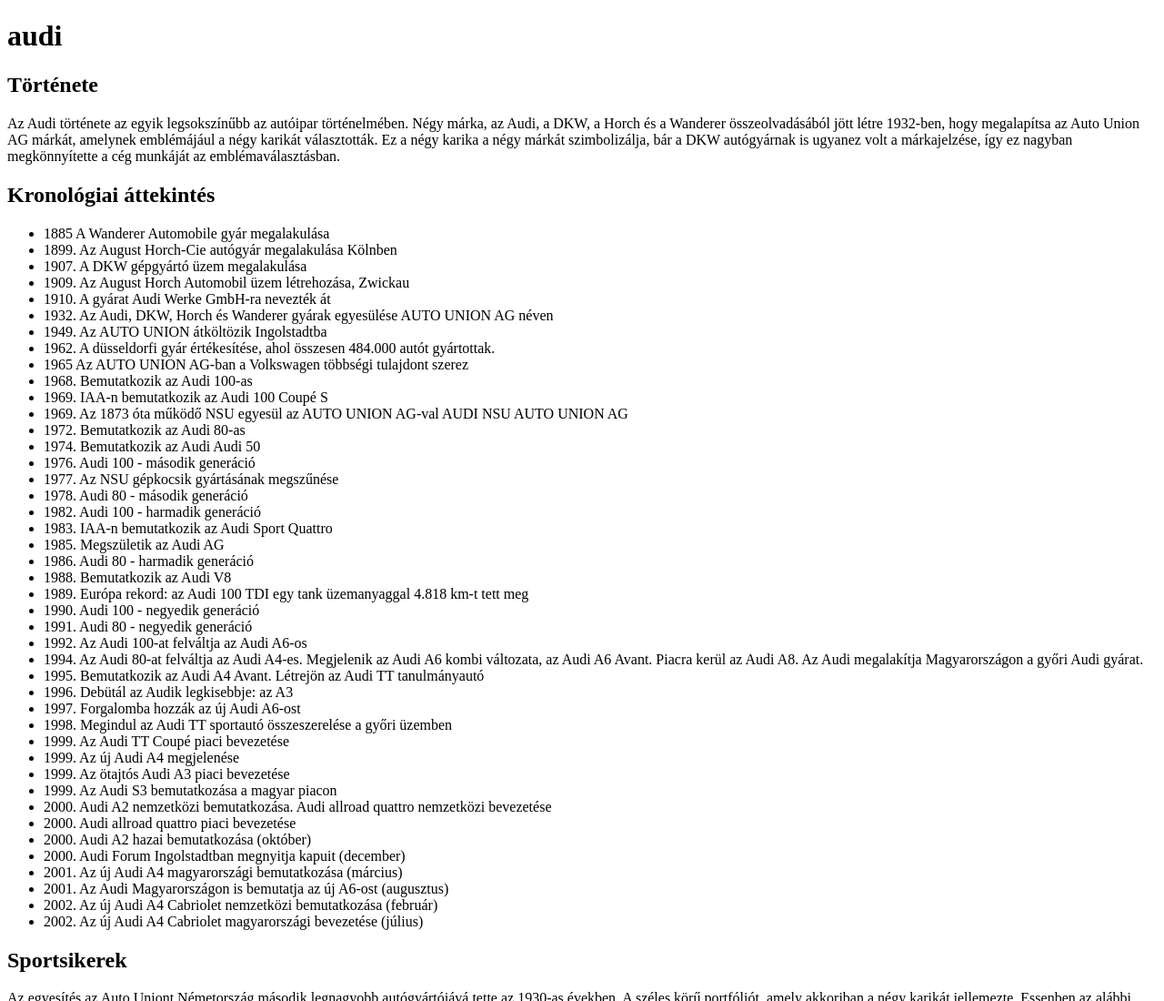
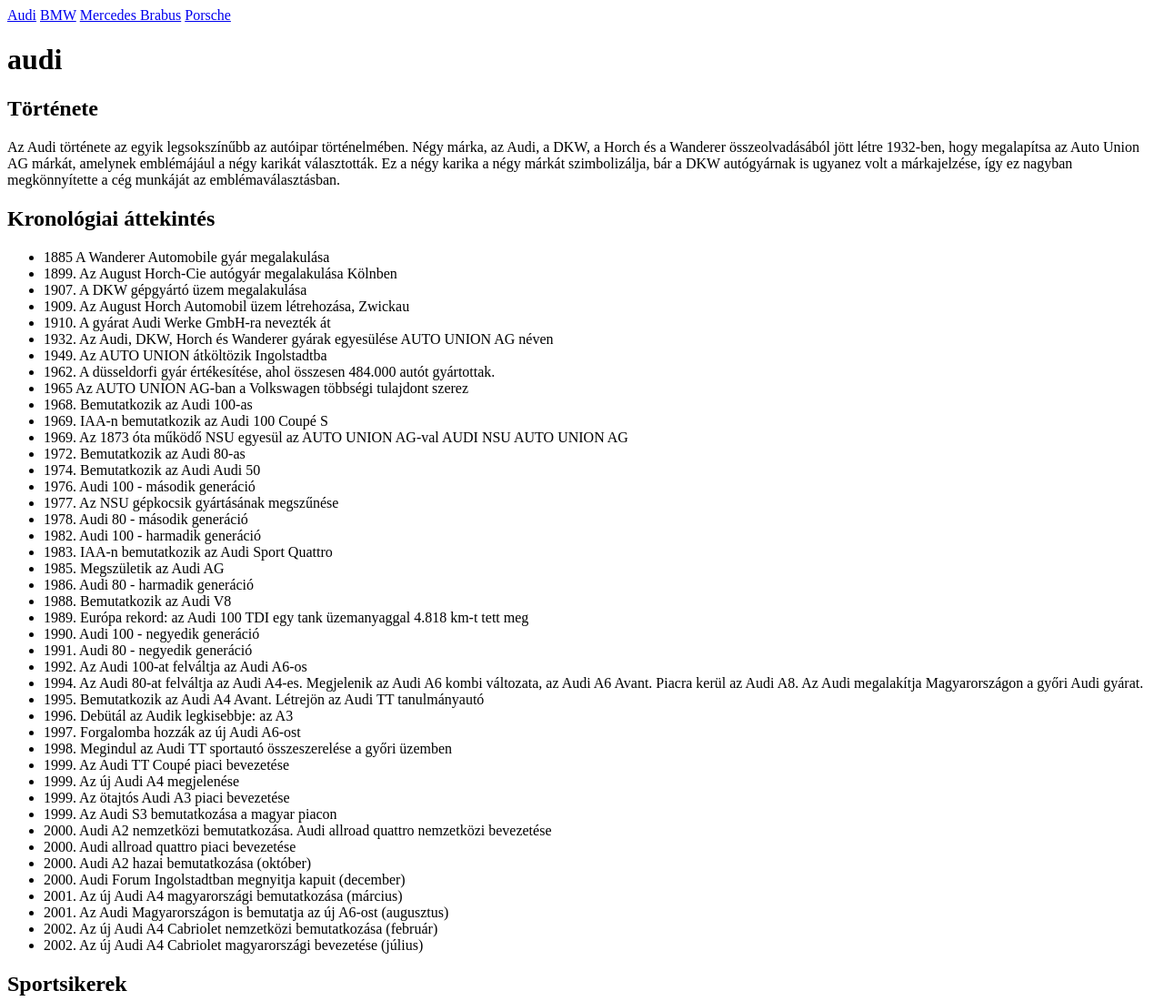
Before and after one commit to botika1244/Csoportmunka_Gipsies, a plain HTML site: page index.html in a window 1280 px wide. Shown: the top 1100 px of the page at 91% size. Drawn offline with Linux system fonts and the light colour scheme.

Commit message:
4 darab html, autok

```diff
--- a/index.html
+++ b/index.html
@@ -8,6 +8,10 @@
     <title>Gypsies</title>
   </head>
   <body>
+    <a href="index.html" class="button">Audi</a>
+    <a href="bmw.html" class="button">BMW</a>
+    <a href="mercedes-brabus.html" class="button">Mercedes Brabus</a>
+    <a href="porsche.html" class="button">Porsche</a>
     <h1>audi</h1>
     <h2>Története</h2>
     <p>
```
